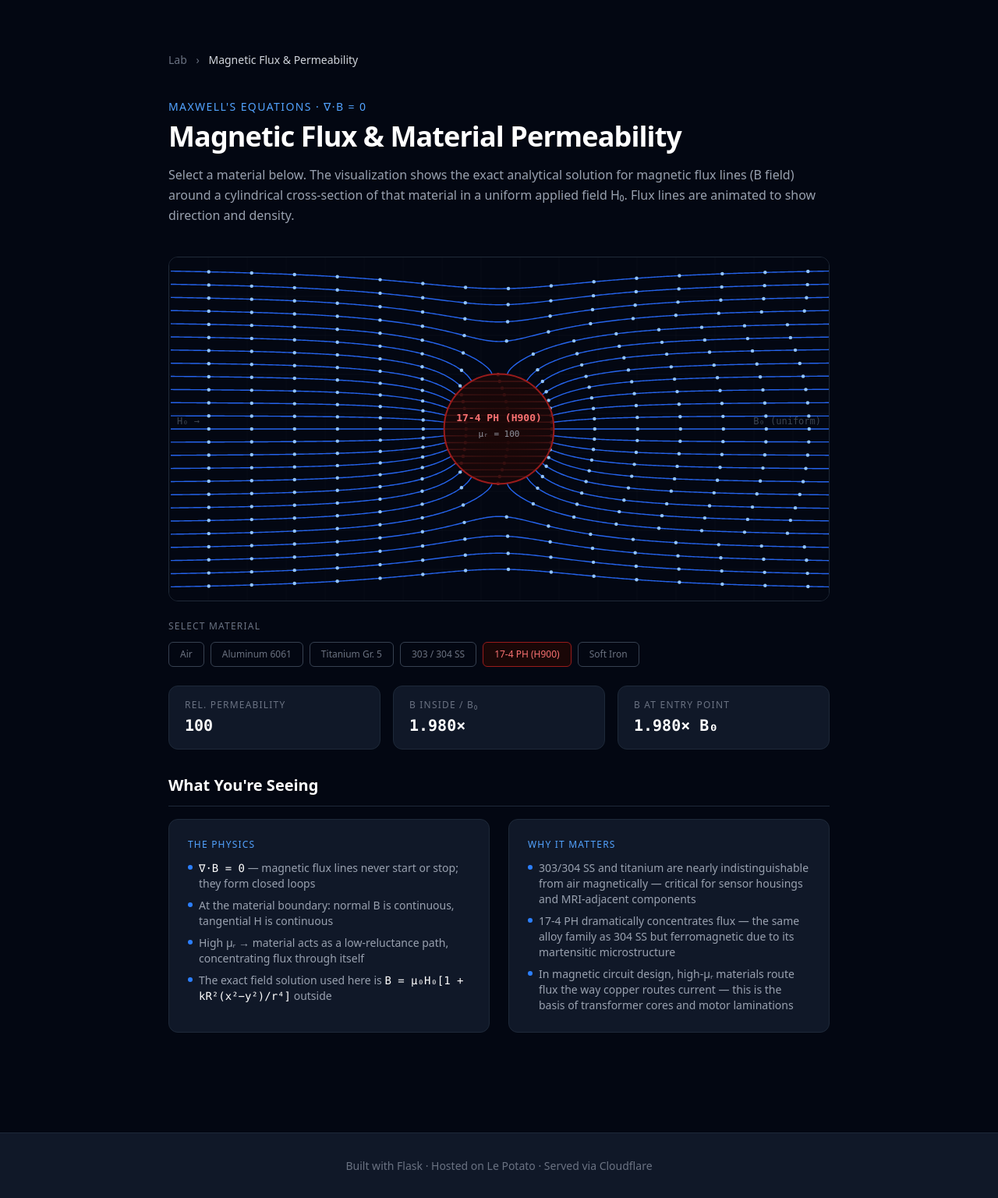
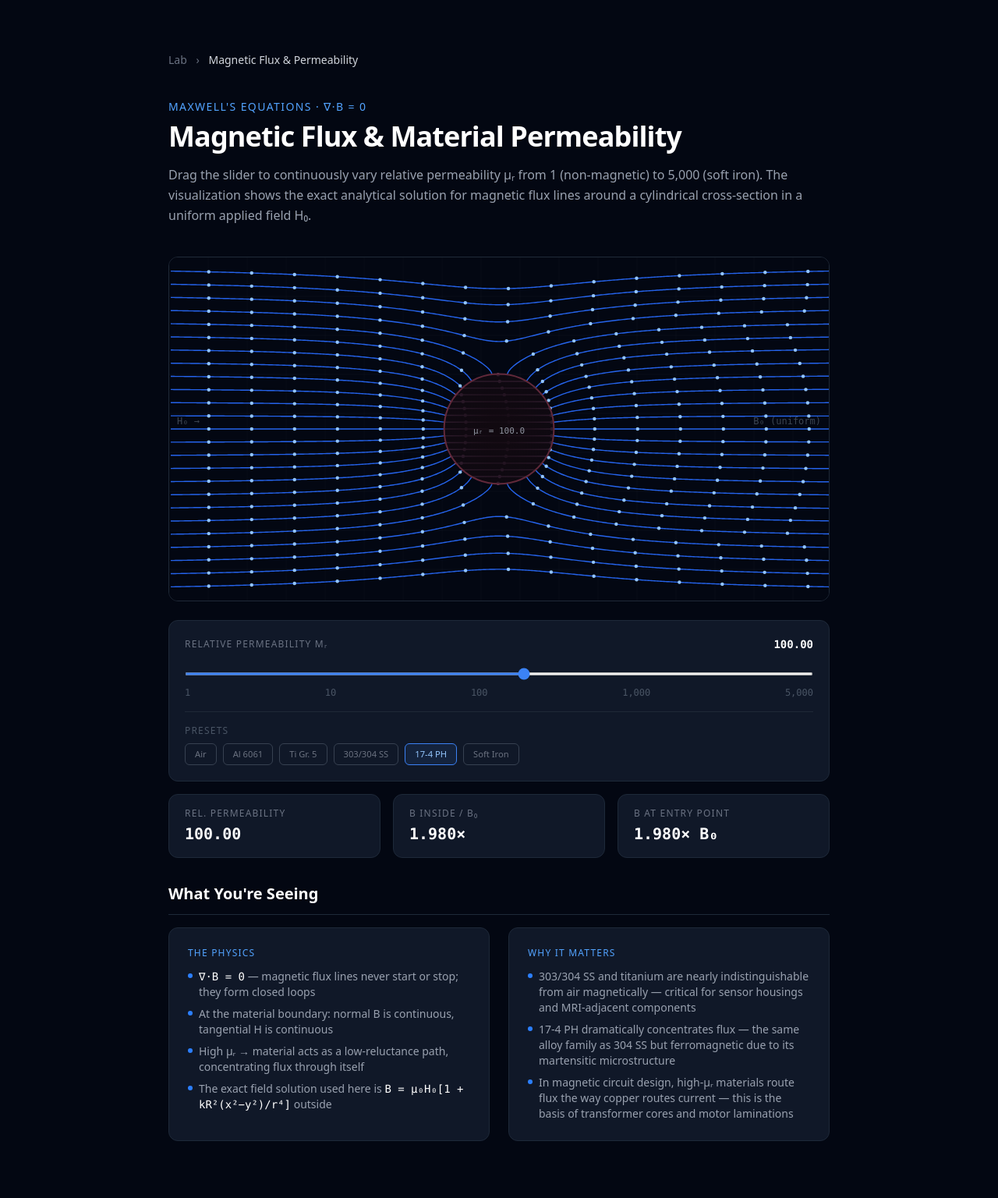
Before and after one commit to djjazzy/tedroflo-portfolio, a Flask app: page /lab/permeability in a window 1280 px wide. Shown: the part 61-1597 px from the top of the page at 78% size. Run offline with Flask 3, Linux system fonts and the light colour scheme; style sheets or scripts are compiled from the project's sources.

Commit message:
lab: replace material buttons with continuous μᵣ slider
Log-scale slider (1–5000) replaces the discrete material buttons.
Cylinder color interpolates blue→red as permeability increases.
Material presets retained as snap buttons below the slider.

Co-Authored-By: Claude Sonnet 4.6 <noreply@anthropic.com>

```diff
--- a/app/templates/lab/permeability.html
+++ b/app/templates/lab/permeability.html
@@ -22,9 +22,9 @@
             Magnetic Flux &amp; Material Permeability
         </h1>
         <p class="text-gray-400 leading-relaxed">
-            Select a material below. The visualization shows the exact analytical solution for
-            magnetic flux lines (B field) around a cylindrical cross-section of that material
-            in a uniform applied field H₀. Flux lines are animated to show direction and density.
+            Drag the slider to continuously vary relative permeability μᵣ from 1 (non-magnetic)
+            to 5,000 (soft iron). The visualization shows the exact analytical solution for
+            magnetic flux lines around a cylindrical cross-section in a uniform applied field H₀.
         </p>
     </div>
 
@@ -34,12 +34,31 @@
         <canvas id="fieldCanvas" style="display:block; width:100%; height:440px;"></canvas>
     </div>
 
-    <!-- Material Selector -->
-    <div style="margin-bottom:1.5rem;">
-        <p class="text-gray-500 text-xs font-medium tracking-widest uppercase mb-3">
-            Select Material
-        </p>
-        <div id="materialButtons" style="display:flex; flex-wrap:wrap; gap:0.5rem;"></div>
+    <!-- Slider -->
+    <div class="bg-gray-900 border border-gray-800 rounded-xl p-5 mb-4">
+        <div style="display:flex; justify-content:space-between; align-items:center; margin-bottom:0.75rem;">
+            <p class="text-gray-500 text-xs font-medium tracking-widest uppercase">
+                Relative Permeability μᵣ
+            </p>
+            <span id="muDisplay" class="text-white font-mono text-sm font-semibold">100</span>
+        </div>
+        <input type="range" id="muSlider" min="0" max="1000" value="541"
+               style="width:100%; cursor:pointer; accent-color:#3b82f6; height:4px;">
+        <div style="display:flex; justify-content:space-between; margin-top:0.5rem;">
+            <span class="text-gray-600 text-xs font-mono">1</span>
+            <span class="text-gray-600 text-xs font-mono">10</span>
+            <span class="text-gray-600 text-xs font-mono">100</span>
+            <span class="text-gray-600 text-xs font-mono">1,000</span>
+            <span class="text-gray-600 text-xs font-mono">5,000</span>
+        </div>
+
+        <!-- Preset snap buttons -->
+        <div style="margin-top:1rem; padding-top:1rem; border-top:1px solid #1f2937;">
+            <p class="text-gray-600 text-xs font-medium tracking-widest uppercase mb-2">
+                Presets
+            </p>
+            <div id="presetButtons" style="display:flex; flex-wrap:wrap; gap:0.5rem;"></div>
+        </div>
     </div>
 
     <!-- Stats -->
@@ -140,61 +159,53 @@
 
 {% block scripts %}
 <script>
-const MATERIALS = [
-    {
-        name:        'Air',
-        mu_r:        1.0,
-        fill:        '#0a0f1a',
-        border:      '#1e3a5f',
-        label:       '#60a5fa',
-        lineInside:  '#3b82f6',
-    },
-    {
-        name:        'Aluminum 6061',
-        mu_r:        1.000022,
-        fill:        '#071a1a',
-        border:      '#0e7490',
-        label:       '#22d3ee',
-        lineInside:  '#06b6d4',
-    },
-    {
-        name:        'Titanium Gr. 5',
-        mu_r:        1.00018,
-        fill:        '#071a10',
-        border:      '#065f46',
-        label:       '#34d399',
-        lineInside:  '#10b981',
-    },
-    {
-        name:        '303 / 304 SS',
-        mu_r:        1.05,
-        fill:        '#1a1a07',
-        border:      '#92400e',
-        label:       '#fbbf24',
-        lineInside:  '#f59e0b',
-    },
-    {
-        name:        '17-4 PH (H900)',
-        mu_r:        100,
-        fill:        '#1a0707',
-        border:      '#991b1b',
-        label:       '#f87171',
-        lineInside:  '#ef4444',
-    },
-    {
-        name:        'Soft Iron',
-        mu_r:        5000,
-        fill:        '#120404',
-        border:      '#7f1d1d',
-        label:       '#fca5a5',
-        lineInside:  '#dc2626',
-    },
+// ─── Presets ──────────────────────────────────────────────────────────────────
+const PRESETS = [
+    { name: 'Air',        mu_r: 1.0 },
+    { name: 'Al 6061',    mu_r: 1.000022 },
+    { name: 'Ti Gr. 5',   mu_r: 1.00018 },
+    { name: '303/304 SS', mu_r: 1.05 },
+    { name: '17-4 PH',    mu_r: 100 },
+    { name: 'Soft Iron',  mu_r: 5000 },
 ];
 
-// ─── Canvas setup ────────────────────────────────────────────────────────────
+// ─── Slider ↔ μᵣ (log scale, slider 0..1000 → μᵣ 1..5000) ──────────────────
+const LOG_MAX = Math.log10(5000);
 
-const canvas  = document.getElementById('fieldCanvas');
-const ctx     = canvas.getContext('2d');
+function sliderToMu(v) {
+    return Math.pow(10, (v / 1000) * LOG_MAX);
+}
+function muToSlider(mu) {
+    return Math.round(Math.log10(Math.max(mu, 1)) / LOG_MAX * 1000);
+}
+
+// ─── Color interpolation from μᵣ ──────────────────────────────────────────────
+function lerp(a, b, t) { return a + (b - a) * t; }
+
+function colorForMu(mu) {
+    const t = Math.log10(Math.max(mu, 1)) / LOG_MAX; // 0..1
+    const rHex = c => '#' + [
+        Math.round(lerp(c[0][0], c[1][0], t)),
+        Math.round(lerp(c[0][1], c[1][1], t)),
+        Math.round(lerp(c[0][2], c[1][2], t)),
+    ].map(v => v.toString(16).padStart(2, '0')).join('');
+
+    return {
+        fill:       rHex([[7,  15, 26], [26,  4,  7]]),
+        border:     rHex([[30, 58, 95], [153, 27, 27]]),
+        label:      rHex([[96,165,250], [248,113,113]]),
+        lineInside: rHex([[59,130,246], [239, 68, 68]]),
+    };
+}
+
+// ─── State ────────────────────────────────────────────────────────────────────
+let currentMuR  = 100;
+let streamCache = null;
+let animOffset  = 0;
+
+// ─── Canvas setup ─────────────────────────────────────────────────────────────
+const canvas = document.getElementById('fieldCanvas');
+const ctx    = canvas.getContext('2d');
 
 function resizeCanvas() {
     const rect = canvas.getBoundingClientRect();
@@ -203,15 +214,7 @@ function resizeCanvas() {
 }
 resizeCanvas();
 
-// ─── Field computation ───────────────────────────────────────────────────────
-// All coordinates are canvas-centred: cx = px - CX, cy = py - CY
-// The analytic 2-D solution for a cylinder (radius R, permeability mu_r)
-// in a uniform field B0 along +x:
-//   Outside: Bx = B0·(1 + k·R²·(cx²−cy²)/r⁴)
-//            By = B0·k·R²·2·cx·cy / r⁴      (canvas y-down convention)
-//   Inside : Bx = 2·μr/(μr+1)·B0,  By = 0
-// where k = (μr−1)/(μr+1)
-
+// ─── Field computation ────────────────────────────────────────────────────────
 function fieldAt(cx, cy, mu_r, R) {
     const r2 = cx * cx + cy * cy;
     if (r2 < R * R) {
@@ -226,8 +229,7 @@ function fieldAt(cx, cy, mu_r, R) {
     };
 }
 
-// ─── Streamline tracing (RK4) ────────────────────────────────────────────────
-
+// ─── Streamline tracing (RK4) ─────────────────────────────────────────────────
 function traceStreamline(px0, py0, mu_r, R, W, H, step) {
     const CX = W / 2, CY = H / 2;
     const pts = [];
@@ -263,35 +265,29 @@ function traceStreamline(px0, py0, mu_r, R, W, H, step) {
     return pts;
 }
 
-function computeStreamlines(mat) {
+function computeStreamlines(mu_r) {
     const W = canvas.width, H = canvas.height;
-    const R  = Math.min(W, H) * 0.16;
-    const N  = 24;
+    const R = Math.min(W, H) * 0.16;
+    const N = 24;
     const margin = H * 0.04;
     const lines = [];
     for (let i = 0; i <= N; i++) {
         const py = margin + i * (H - 2 * margin) / N;
-        lines.push(traceStreamline(2, py, mat.mu_r, R, W, H, 2));
+        lines.push(traceStreamline(2, py, mu_r, R, W, H, 2));
     }
     return { lines, R };
 }
 
-// ─── Rendering ───────────────────────────────────────────────────────────────
-
-let animOffset = 0;
-let currentMat = MATERIALS[4];     // default: 17-4 PH
-let streamCache = null;
-
+// ─── Rendering ────────────────────────────────────────────────────────────────
 function render() {
     const W = canvas.width, H = canvas.height;
     const CX = W / 2, CY = H / 2;
+    const colors = colorForMu(currentMuR);
 
-    if (!streamCache) streamCache = computeStreamlines(currentMat);
+    if (!streamCache) streamCache = computeStreamlines(currentMuR);
     const { lines, R } = streamCache;
 
     ctx.clearRect(0, 0, W, H);
-
-    // Background
     ctx.fillStyle = '#030712';
     ctx.fillRect(0, 0, W, H);
 
@@ -305,14 +301,10 @@ function render() {
         ctx.beginPath(); ctx.moveTo(0, y); ctx.lineTo(W, y); ctx.stroke();
     }
 
-    const OUTSIDE_COLOR = '#2563eb';
-    const INSIDE_COLOR  = currentMat.lineInside;
-
     // Draw field lines
     for (const pts of lines) {
         if (pts.length < 2) continue;
 
-        // Build cumulative arc-length array for particle placement
         const cumLen = [0];
         for (let j = 1; j < pts.length; j++) {
             const dx = pts[j][0] - pts[j-1][0];
@@ -321,7 +313,6 @@ function render() {
         }
         const totalLen = cumLen[cumLen.length - 1];
 
-        // Draw line segments, coloured by inside/outside
         ctx.lineWidth = 1.4;
         let prevInside = null;
         ctx.beginPath();
@@ -333,7 +324,7 @@ function render() {
                 ctx.moveTo(px, py);
                 prevInside = inside;
             } else if (inside !== prevInside) {
-                ctx.strokeStyle = prevInside ? INSIDE_COLOR : OUTSIDE_COLOR;
+                ctx.strokeStyle = prevInside ? colors.lineInside : '#2563eb';
                 ctx.stroke();
                 ctx.beginPath();
                 ctx.moveTo(pts[j-1][0], pts[j-1][1]);
@@ -341,28 +332,27 @@ function render() {
             }
             ctx.lineTo(px, py);
         }
-        ctx.strokeStyle = prevInside ? INSIDE_COLOR : OUTSIDE_COLOR;
+        ctx.strokeStyle = prevInside ? colors.lineInside : '#2563eb';
         ctx.stroke();
 
-        // Animated particles along this streamline
+        // Animated particles
         const SPACING = 55;
         const DOT_R   = 2.2;
-        let d = (animOffset % SPACING);
+        let d = animOffset % SPACING;
         let seg = 0;
 
         while (d < totalLen && seg < pts.length - 1) {
-            // Advance to cumLen >= d
             while (seg < cumLen.length - 1 && cumLen[seg + 1] < d) seg++;
             if (seg >= pts.length - 1) break;
 
             const t = (d - cumLen[seg]) / (cumLen[seg+1] - cumLen[seg] + 1e-9);
-            const px = pts[seg][0] + t * (pts[seg+1][0] - pts[seg][0]);
-            const py2= pts[seg][1] + t * (pts[seg+1][1] - pts[seg][1]);
+            const px  = pts[seg][0] + t * (pts[seg+1][0] - pts[seg][0]);
+            const py2 = pts[seg][1] + t * (pts[seg+1][1] - pts[seg][1]);
 
             const inside = (px-CX)*(px-CX) + (py2-CY)*(py2-CY) < R*R;
             ctx.beginPath();
             ctx.arc(px, py2, DOT_R, 0, 2*Math.PI);
-            ctx.fillStyle = inside ? INSIDE_COLOR : '#93c5fd';
+            ctx.fillStyle = inside ? colors.lineInside : '#93c5fd';
             ctx.fill();
 
             d += SPACING;
@@ -370,120 +360,105 @@ function render() {
     }
 
     // Cylinder fill
-    const cx2 = CX, cy2 = CY;
-    const grad = ctx.createRadialGradient(cx2, cy2, 0, cx2, cy2, R);
-    grad.addColorStop(0, currentMat.fill + 'ff');
-    grad.addColorStop(1, currentMat.fill + 'cc');
+    const grad = ctx.createRadialGradient(CX, CY, 0, CX, CY, R);
+    grad.addColorStop(0, colors.fill + 'ff');
+    grad.addColorStop(1, colors.fill + 'cc');
     ctx.beginPath();
-    ctx.arc(cx2, cy2, R, 0, 2*Math.PI);
+    ctx.arc(CX, CY, R, 0, 2*Math.PI);
     ctx.fillStyle = grad;
     ctx.fill();
-    ctx.strokeStyle = currentMat.border;
+    ctx.strokeStyle = colors.border;
     ctx.lineWidth = 2;
     ctx.stroke();
 
-    // Labels inside cylinder
+    // Label inside cylinder
     ctx.textAlign = 'center';
-    ctx.font = 'bold 13px ui-monospace, monospace';
-    ctx.fillStyle = currentMat.label;
-    ctx.fillText(currentMat.name, cx2, cy2 - 10);
-
-    const mu_r = currentMat.mu_r;
-    const muStr = mu_r >= 1000
-        ? mu_r.toLocaleString()
-        : mu_r < 1.001
-            ? mu_r.toFixed(6)
-            : mu_r < 1.1
-                ? mu_r.toFixed(3)
-                : mu_r.toString();
-
     ctx.font = '11px ui-monospace, monospace';
     ctx.fillStyle = 'rgba(156,163,175,0.9)';
-    ctx.fillText('μᵣ = ' + muStr, cx2, cy2 + 10);
+    const mu = currentMuR;
+    const muStr = mu >= 1000
+        ? mu.toLocaleString(undefined, {maximumFractionDigits: 0})
+        : mu < 1.001
+            ? mu.toFixed(6)
+            : mu < 1.1
+                ? mu.toFixed(3)
+                : mu.toFixed(1);
+    ctx.fillText('μᵣ = ' + muStr, CX, CY + 6);
 
-    // H₀ arrow label (left side)
+    // H₀ arrow label
     ctx.textAlign = 'left';
     ctx.font = '12px ui-monospace, monospace';
     ctx.fillStyle = 'rgba(75,85,99,0.8)';
     ctx.fillText('H₀ →', 10, CY - 6);
 
-    // Scale indicator (right side)
     ctx.textAlign = 'right';
     ctx.fillText('B₀ (uniform)', W - 10, CY - 6);
 }
 
-// ─── Animation loop ──────────────────────────────────────────────────────────
-
+// ─── Animation loop ───────────────────────────────────────────────────────────
 function animate() {
     animOffset += 0.4;
     render();
     requestAnimationFrame(animate);
 }
 
-// ─── Material buttons ─────────────────────────────────────────────────────────
+// ─── Stats update ─────────────────────────────────────────────────────────────
+function updateStats(mu) {
+    const bInside = 2 * mu / (mu + 1);
+    const bEntry  = 1 + (mu - 1) / (mu + 1);
 
-function updateStats(mat) {
-    const mu = mat.mu_r;
-    const bInside  = 2 * mu / (mu + 1);
-    const bEntry   = 1 + (mu - 1) / (mu + 1);   // at equatorial surface (r=R, θ=0)
+    const fmt = v => v < 1.0001 ? v.toFixed(6) : v < 1.01 ? v.toFixed(4) : v.toFixed(3);
 
-    const fmt = v => v < 1.0001
-        ? v.toFixed(6)
-        : v < 1.01
-            ? v.toFixed(4)
-            : v.toFixed(3);
+    const muStr = mu >= 1000
+        ? mu.toLocaleString(undefined, {maximumFractionDigits: 0})
+        : mu < 1.001 ? mu.toFixed(6) : mu.toFixed(2);
 
-    document.getElementById('statMu').textContent =
-        mu >= 1000 ? mu.toLocaleString() : (mu < 1.001 ? mu.toFixed(6) : mu.toString());
-    document.getElementById('statB').textContent    = fmt(bInside) + '×';
+    document.getElementById('statMu').textContent    = muStr;
+    document.getElementById('statB').textContent     = fmt(bInside) + '×';
     document.getElementById('statEntry').textContent = fmt(bEntry) + '× B₀';
+    document.getElementById('muDisplay').textContent = muStr;
 }
 
-const btnContainer = document.getElementById('materialButtons');
-MATERIALS.forEach((mat, idx) => {
+// ─── Slider wiring ────────────────────────────────────────────────────────────
+const slider = document.getElementById('muSlider');
+
+function applyMu(mu, sliderVal) {
+    currentMuR  = mu;
+    streamCache = null;
+    updateStats(mu);
+    if (sliderVal !== undefined) slider.value = sliderVal;
+    updatePresetHighlight(mu);
+}
+
+slider.addEventListener('input', () => {
+    applyMu(sliderToMu(parseInt(slider.value)));
+});
+
+// ─── Preset buttons ───────────────────────────────────────────────────────────
+function updatePresetHighlight(mu) {
+    document.querySelectorAll('#presetButtons button').forEach((btn, i) => {
+        const preset = PRESETS[i];
+        const active = Math.abs(Math.log10(Math.max(mu, 1e-9)) -
+                                Math.log10(Math.max(preset.mu_r, 1e-9))) < 0.01;
+        btn.style.borderColor = active ? '#3b82f6' : '#374151';
+        btn.style.color       = active ? '#93c5fd' : '#6b7280';
+        btn.style.background  = active ? 'rgba(59,130,246,0.1)' : 'transparent';
+    });
+}
+
+const btnContainer = document.getElementById('presetButtons');
+PRESETS.forEach((preset) => {
     const btn = document.createElement('button');
-    btn.textContent = mat.name;
-    btn.dataset.idx = idx;
-
-    const baseStyle = `
-        font-size:0.75rem; font-weight:500; padding:0.375rem 0.875rem;
-        border-radius:0.375rem; border:1px solid; cursor:pointer;
-        transition:all 0.15s; white-space:nowrap;
+    btn.textContent = preset.name;
+    btn.style.cssText = `
+        font-size:0.7rem; font-weight:500; padding:0.3rem 0.75rem;
+        border-radius:0.375rem; border:1px solid #374151; cursor:pointer;
+        transition:all 0.15s; color:#6b7280; background:transparent;
+        white-space:nowrap;
     `;
-    btn.style.cssText = baseStyle;
-
-    function setActive(active) {
-        if (active) {
-            btn.style.background    = mat.fill;
-            btn.style.borderColor   = mat.border;
-            btn.style.color         = mat.label;
-        } else {
-            btn.style.background    = 'transparent';
-            btn.style.borderColor   = '#374151';
-            btn.style.color         = '#6b7280';
-        }
-    }
-
-    setActive(idx === 4);   // 17-4 PH default
-
     btn.addEventListener('click', () => {
-        currentMat   = mat;
-        streamCache  = null;
-        updateStats(mat);
-        document.querySelectorAll('#materialButtons button').forEach((b, i) => {
-            const m = MATERIALS[i];
-            if (i === idx) {
-                b.style.background  = m.fill;
-                b.style.borderColor = m.border;
-                b.style.color       = m.label;
-            } else {
-                b.style.background  = 'transparent';
-                b.style.borderColor = '#374151';
-                b.style.color       = '#6b7280';
-            }
-        });
+        applyMu(preset.mu_r, muToSlider(preset.mu_r));
     });
-
     btnContainer.appendChild(btn);
 });
 
@@ -493,8 +468,8 @@ window.addEventListener('resize', () => {
     streamCache = null;
 });
 
-// Initial stats + kick off animation
-updateStats(currentMat);
+// Init
+applyMu(100, muToSlider(100));
 animate();
 </script>
 {% endblock %}
```
